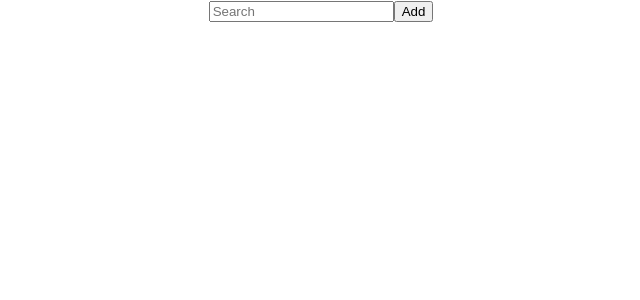
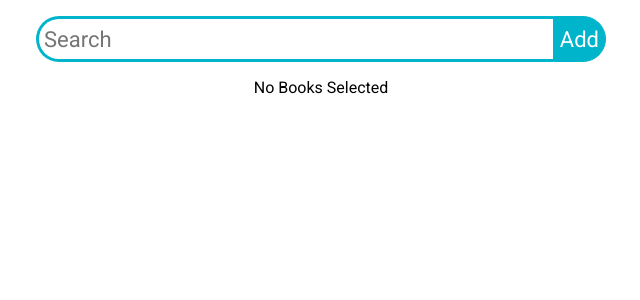
Before and after one commit to chaitanya1019/unibuddy-interview-challenge, a React (Create React App) app in the folder Solutions/Q2_Sol/mini-search-utility/: page / in a window 1280 px wide. Shown: the top 300 px of the page, without its empty margins (319-959 px from the left). Built offline with nearby package versions, Linux system fonts and the light colour scheme.

Commit message:
Added functionality to add book by clicking on add button after selecting a suggestion, add some styles to make search input and suggestions dropdown look better

```diff
--- a/Solutions/Q2_Sol/mini-search-utility/src/App.css
+++ b/Solutions/Q2_Sol/mini-search-utility/src/App.css
@@ -1,3 +1,5 @@
+@import url('https://fonts.googleapis.com/css2?family=Roboto&display=swap');
+
 .App {
   text-align: center;
   margin: auto;
@@ -5,31 +7,82 @@
 
 body {
   height: 100vh;
-  /* background: linear-gradient(
-    to bottom right,
-    #274b74 0%,
-    #8233c5 50%,
-    #e963fd 100%
-  ); */
+  font-family: 'Roboto', sans-serif;
+}
+
+.wrap {
+  display: flex;
+  flex-direction: column;
+  justify-content: center;
+  align-items: center;
+  margin-top: 16px;
+  /* width: 50%; */
+}
+
+.searchBox {
+  width: 50%;
+}
+
+.search {
+  display: flex;
+}
+
+.searchTextBox {
+  width: 100%;
+  border: 3px solid #00b4cc;
+  border-right: none;
+  padding: 5px;
+  height: 30px;
+  border-radius: 24px 0 0 24px;
+  outline: none;
+  color: #9dbfaf;
+  font-family: 'Roboto', sans-serif;
+  font-size: 22px;
+}
+
+.searchTextBox.with-suggestions {
+  border-radius: 24px 0 0 0px;
+}
+
+.addButton.with-suggestions {
+  border-radius: 0 24px 0 0;
+}
+
+.searchTextBox:focus {
+  color: #00b4cc;
+}
+
+.addButton {
+  height: 46px;
+  font-family: 'Roboto', sans-serif;
+  border: 1px solid #00b4cc;
+  background: #00b4cc;
+  text-align: center;
+  color: #fff;
+  border-radius: 0 24px 24px 0;
+  cursor: pointer;
+  font-size: 22px;
+}
+
+div.suggestions {
+  width: 50%;
+  border-top: none;
+  border-left: 3px solid #00b4cc;
+  border-bottom: 3px solid #00b4cc;
+  border-right: 3px solid #00b4cc;
+  box-sizing: border-box;
 }
 
 ul.suggestions {
-  display: block;
   list-style: none;
-  width: 30rem;
   transition: width 0.3s;
-  margin: auto;
-  position: relative;
+  padding: 0;
 }
 
 ul.suggestions li {
-  display: block;
   background: white;
-  margin: 10px auto;
-  padding: 10px;
+  padding: 5px;
   font-size: 1.2rem;
-  width: 100%;
-  border-radius: 2px;
 }
 ul.suggestions li:hover {
   font-weight: bold;
--- a/Solutions/Q2_Sol/mini-search-utility/src/components/AutoComplete.js
+++ b/Solutions/Q2_Sol/mini-search-utility/src/components/AutoComplete.js
@@ -12,13 +12,16 @@ function AutoComplete(props) {
 
   const handleSubmit = e => {
     e.preventDefault();
+
     console.log('submit triggered');
+    if (searchTxt.trim().length) {
       setSelectedBooks([...selectedBooks, selectedSuggestion]);
       setSearchTxt('');
       setActiveSuggestion(0);
       setShowSuggestions(false);
       setSelectedSuggestion({});
       setSuggestions([]);
+    }
   };
 
   const onChange = e => {
@@ -67,20 +70,36 @@ function AutoComplete(props) {
 
   return (
     <Fragment>
+      <div className="wrap">
+        <div className="searchBox">
           <form onSubmit={handleSubmit}>
+            <div className="search">
               <input
                 type="text"
+                className={
+                  !showSuggestions
+                    ? 'searchTextBox'
+                    : 'searchTextBox with-suggestions'
+                }
                 onChange={onChange}
                 onKeyDown={onKeyDown}
                 value={searchTxt}
                 placeholder="Search"
               />
 
-        <input type="submit" value="Add" />
+              <input
+                type="submit"
+                value="Add"
+                className={
+                  !showSuggestions ? 'addButton' : 'addButton with-suggestions'
+                }
+              />
+            </div>
           </form>
-      <br />
+        </div>
+
         {showSuggestions && searchTxt && (
-        <div style={{ border: '1px solid' }}>
+          <div className="suggestions">
             {suggestions.length ? (
               <ul className="suggestions">
                 {suggestions.map((suggestion, index) => {
@@ -99,7 +118,13 @@ function AutoComplete(props) {
             )}
           </div>
         )}
-      {selectedBooks.length > 0 && <SelectedBooks books={selectedBooks} />}
+      </div>
+
+      {selectedBooks.length > 0 ? (
+        <SelectedBooks books={selectedBooks} />
+      ) : (
+        <p>No Books Selected</p>
+      )}
     </Fragment>
   );
 }
--- a/Solutions/Q2_Sol/mini-search-utility/src/components/SelectedBooks.js
+++ b/Solutions/Q2_Sol/mini-search-utility/src/components/SelectedBooks.js
@@ -5,7 +5,9 @@ function SelectedBooks(props) {
   return (
     <div>
       {books.map(book => (
-        <div style={{ width: 200, height: 100, border: '1px solid' }}>
+        <div
+          key={book.id}
+          style={{ width: 200, height: 100, border: '1px solid' }}>
           <p>{book.title}</p>
         </div>
       ))}
```
Lines whose indentation alone changed are shown as unchanged.
